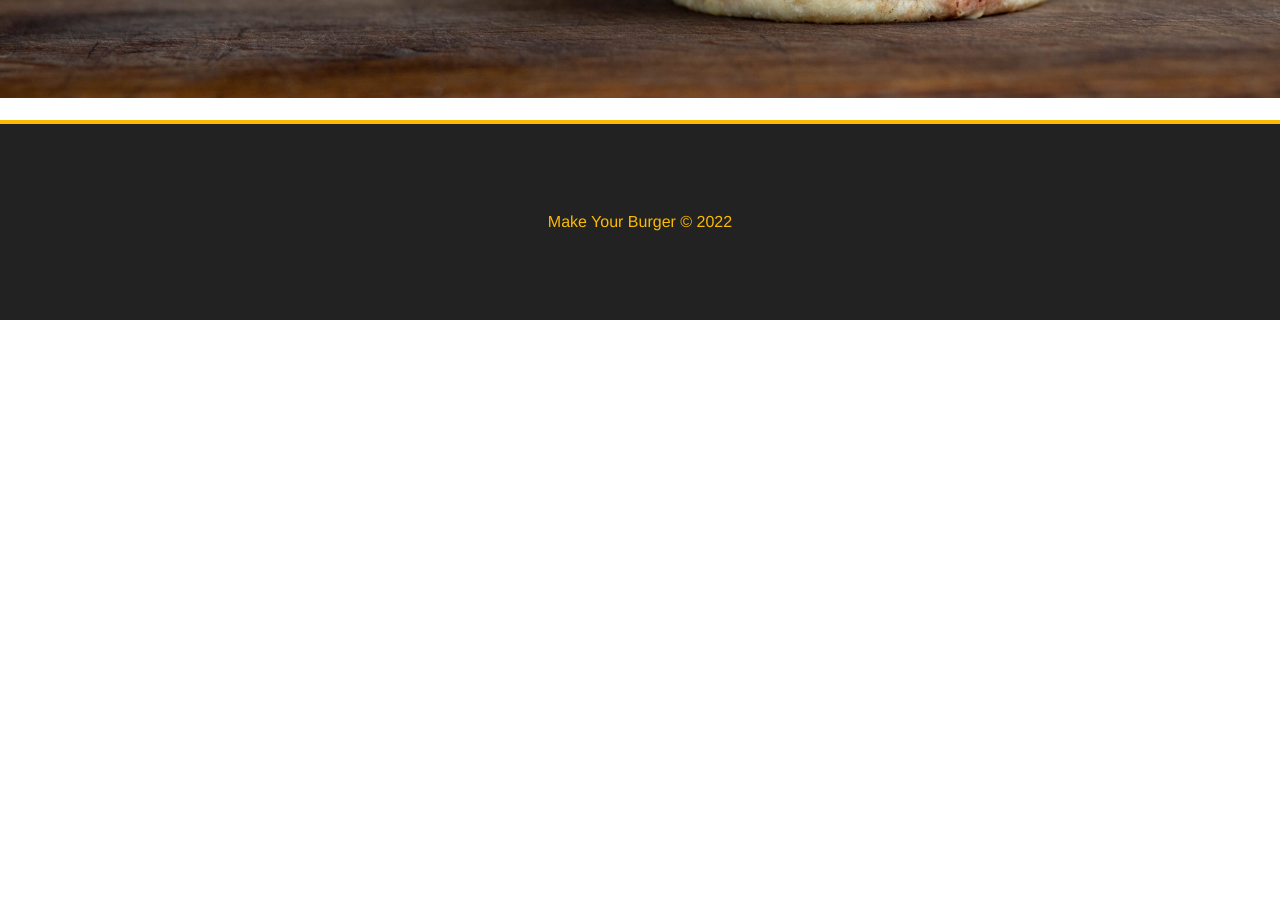
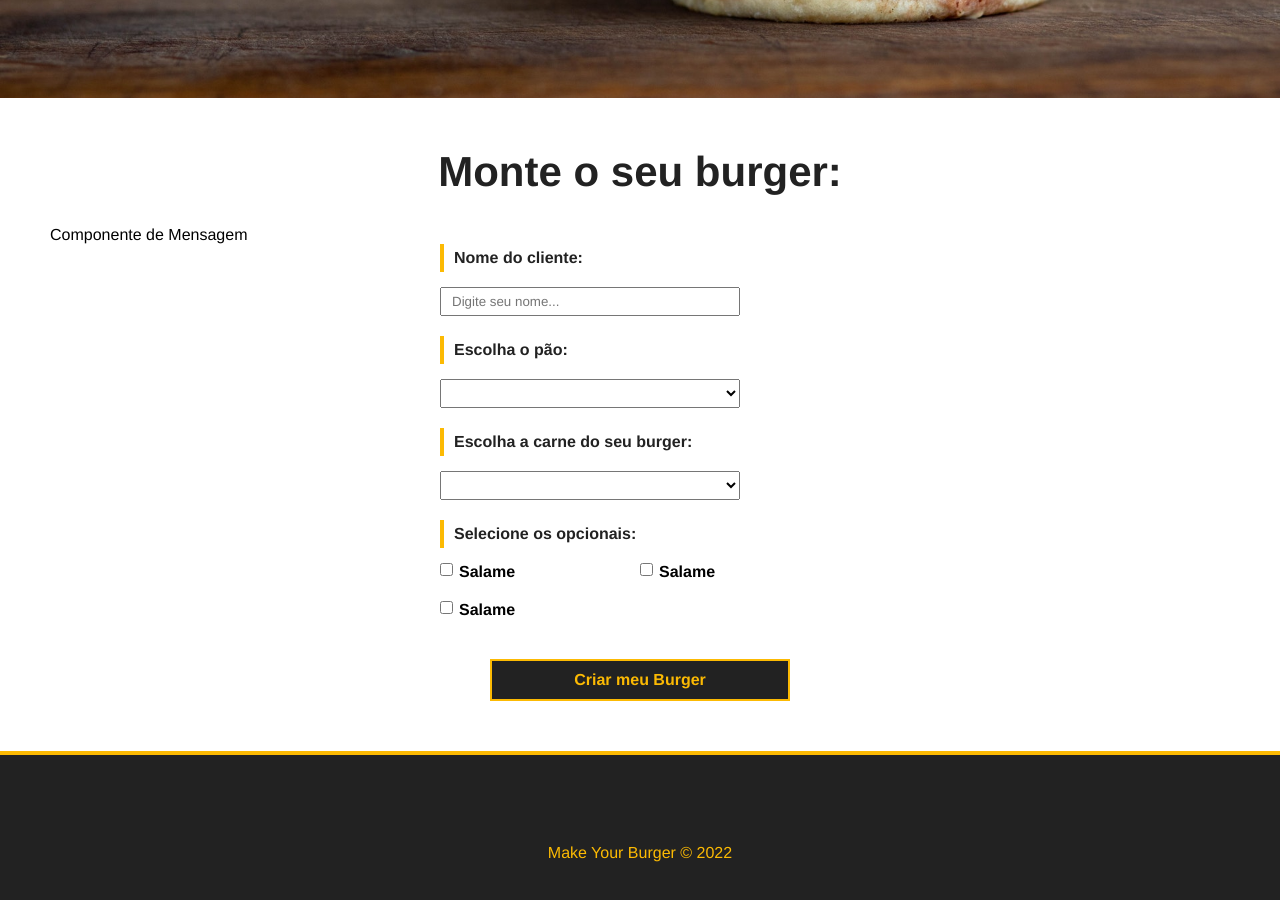
Before and after one commit to lukgomes/make-your-burger, a Vue app: page / in a window 1280 px wide. Shown: the part 480-1380 px from the top of the page. Before the commit the page ends 928 px from the top, so only its background shows below. Built offline with nearby package versions, Linux system fonts and the light colour scheme.

Commit message:
Finalizando a aparencia do formulário

```diff
--- a/src/components/Burgerform.vue
+++ b/src/components/Burgerform.vue
@@ -4,6 +4,43 @@
     <div>
       <form id="burger-form">
 
+        <div class="input-container">
+          <label for="nome">Nome do cliente: </label>
+          <input type="text" id="nome" name="nome" v-model="nome" placeholder="Digite seu nome...">
+        </div>
+
+        <div class="input-container">
+          <label for="pao">Escolha o pão: </label>
+          <select name="pao" id="pao" v-model="pao">
+            <option value="">Selecione o seu pão</option>
+            <option value="Integral">Integral</option>
+          </select>
+        </div>
+
+        <div class="input-container">
+          <label for="carne">Escolha a carne do seu burger: </label>
+          <select name="carne" id="carne" v-model="carne">
+            <option value="">Selecione o tipo de carne</option>
+            <option value="maminha">Maminha</option>
+          </select>
+        </div>
+
+        <div id="opcionais-container" class="input-container">
+          <label id="opcionais-title" for="opcionais">Selecione os opcionais: </label>
+          <div class="checkbox-container">
+            <input type="checkbox" name="opcionais" v-model="opcionis" value="salame"> <span>Salame</span>
+          </div>
+          <div class="checkbox-container">
+            <input type="checkbox" name="opcionais" v-model="opcionis" value="salame"> <span>Salame</span>
+          </div>
+          <div class="checkbox-container">
+            <input type="checkbox" name="opcionais" v-model="opcionis" value="salame"> <span>Salame</span>
+          </div>
+        </div>
+
+        <div class="input-container">
+          <input type="submit" class="submit-btn" value="Criar meu Burger">
+        </div>
       </form>
     </div>
   </div>
@@ -16,5 +53,69 @@
 </script>
 
 <style scoped>
+  #burger-form {
+    max-width: 400px;
+    margin: 0 auto;
+  }
 
+  .input-container {
+    display: flex;
+    flex-direction: column;
+    margin-bottom: 20px;
+  }
+
+  label {
+    font-weight: bold;
+    margin-bottom: 15px;
+    color: #222;
+    padding: 5px 10px;
+    border-left: 4px solid #fcba03;
+  }
+
+  input, select {
+    padding: 5px 10px;
+    width: 300px;
+  }
+
+  #opcionais-container {
+    flex-direction: row;
+    flex-wrap: wrap;
+  }
+
+  #opcionais-title {
+    width: 100%;
+  }
+
+  .checkbox-container {
+    display: flex;
+    align-items: flex-start;
+    width: 50%;
+    margin-bottom: 20px;
+  }
+
+  .checkbox-container span, .checkbox-container input {
+    width: auto;
+  }
+
+  .checkbox-container span {
+    margin-left: 6px;
+    font-weight: bold;
+  }
+
+  .submit-btn {
+    background-color: #222;
+    color: #fcba03;
+    font-weight: bold;
+    border: 2px solid #fcba03;
+    padding: 10px;
+    font-size: 16px;
+    margin: 0 auto;
+    cursor: pointer;
+    transition: .5s;
+  }
+
+  .submit-btn:hover {
+    background-color: transparent;
+    color: #222;
+  }
 </style>
--- a/src/components/Footer.vue
+++ b/src/components/Footer.vue
@@ -19,7 +19,6 @@
     display: flex;
     align-items: center;
     justify-content: center;
-    position: fixed;
     bottom: 0;
     width: 100%;
   }
```
